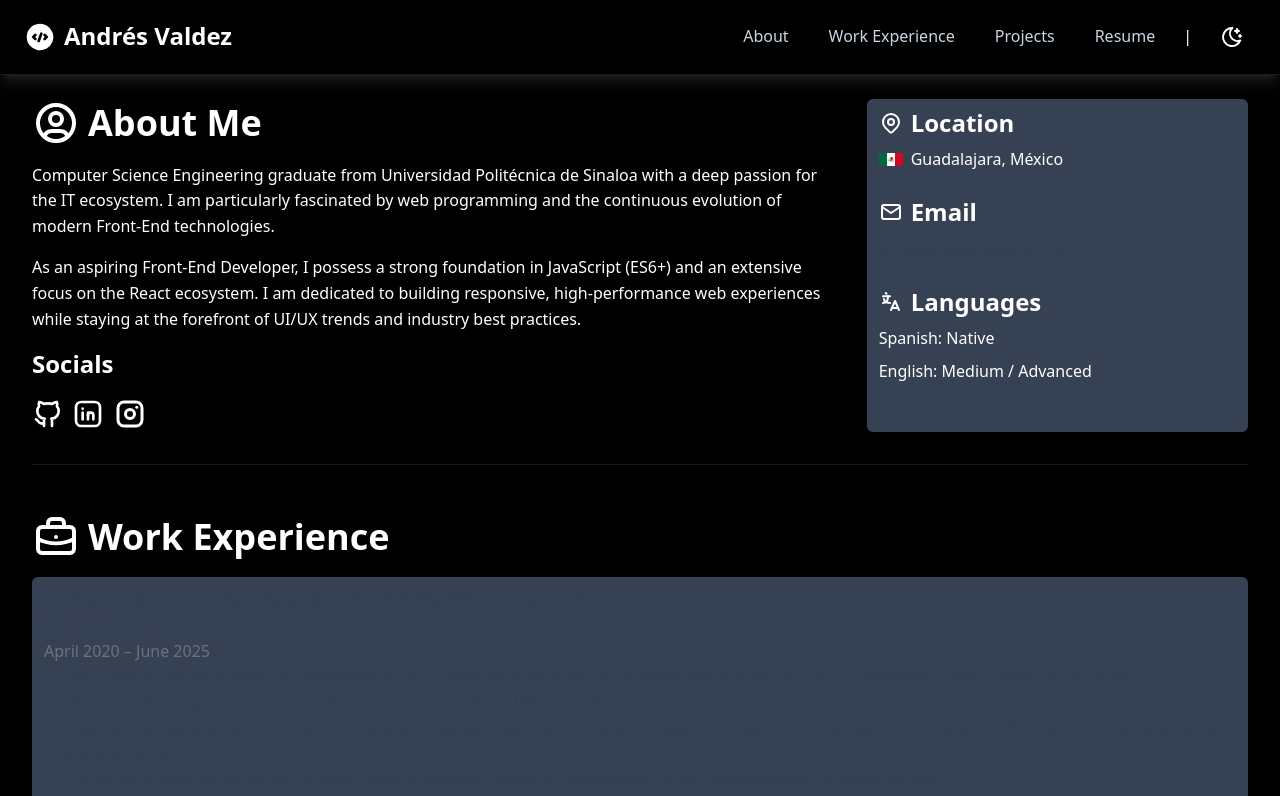
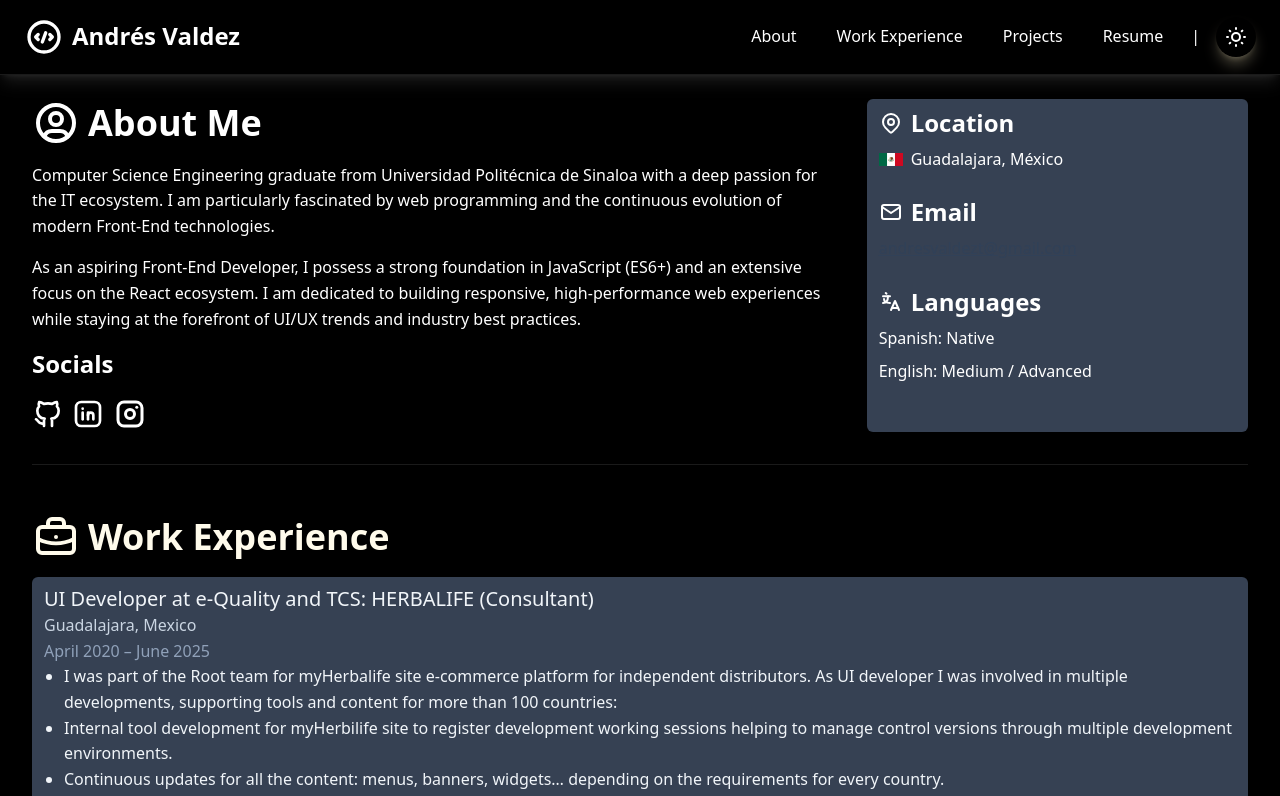
Before and after one commit to andresvaldezt/portfolio-vite-react, a React (Vite) app: page / in a window 1280 px wide. Shown: the top 796 px of the page. Built offline with nearby package versions, Linux system fonts and the light colour scheme.

Commit message:
Theme handling in Header and Home components; update styles for light mode support

```diff
--- a/src/App.jsx
+++ b/src/App.jsx
@@ -9,14 +9,14 @@
 function App() {
 
   return (
-    <>
+    <main className='bg-black light:bg-amber-50'>
       <Header></Header>
       <Routes>
         <Route path="/" element={ <HomePage/> } />
         <Route path='*' element={ <NotFoundPage/> } />
       </Routes>
       <Footer></Footer>
-    </>
+    </main>
   )
 }
 
--- a/src/components/Header.jsx
+++ b/src/components/Header.jsx
@@ -1,26 +1,27 @@
-import { IconCodeCircle2Filled, IconMoonStars } from '@tabler/icons-react';
+import { IconCodeCircle2, IconMoonStars, IconSun  } from '@tabler/icons-react';
+import { useState } from 'react';
 
 export function Header(){
 
     return(
-        <header className="port-header shadow-lg/10 shadow-white">
+        <header className="port-header shadow-lg/10 shadow-white light:shadow-gray-800 text-white light:text-black">
             <div className='flex justify-between items-center px-6 w-full max-w-7xl mx-auto'>
                 <div>
-                    <a href="/" style={{textDecoration: 'none'}}>
-                        <h1 className="port-header-icon text-xl font-semibold" style={{color: 'white'}}>
-                            <IconCodeCircle2Filled />
+                    <a href="/" className='no-underline'>
+                        <h1 className="port-header-icon text-xl font-semibold">
+                            <IconCodeCircle2 stroke={2}/>
                             Andrés Valdez
                         </h1>
                     </a>
                 </div>
                 <div>
-                    <nav className='hidden lg:flex items-center ms-auto'>
+                    <nav className='hidden lg:flex items-center ms-auto no-underline'>
                         <a className='rounded-md px-3 py-2 font-medium hover:bg-gray-700 hover:text-white' href="/">About</a>
                         <a className='rounded-md px-3 py-2 font-medium hover:bg-gray-700 hover:text-white' href="/">Work Experience</a>
                         <a className='rounded-md px-3 py-2 font-medium hover:bg-gray-700 hover:text-white' href="/">Projects</a>
                         <a className='rounded-md px-3 py-2 font-medium hover:bg-gray-700 hover:text-white' href="/">Resume</a>
                         |
-                        <HeaderUserButton></HeaderUserButton>
+                        <ThemeButton></ThemeButton>
                     </nav>
                 </div>
             </div>
@@ -28,11 +29,18 @@
     )
 }
 
-const HeaderUserButton = () => {
+const ThemeButton = () => {
+    const [theme, setTheme] = useState('dark')
+
+    const toggleTheme = () =>{
+        const newTheme = theme === "dark" ? "light" : "dark"
+        setTheme(newTheme)
+        document.documentElement.classList.toggle("light", newTheme === "light")
+    }
 
     return(
-        <button className="dark-mode rounded-md px-3 py-2 font-medium hover:bg-gray-700 hover:text-white'">
-            <IconMoonStars stroke={2} />
+        <button onClick={toggleTheme} className="rounded-full p-2 shadow-lg/30 hover:shadow-lg/50 shadow-amber-100 hover:shadow-amber-400 hover:text-amber-400 light:shadow-gray-400 light:text-black light:hover:shadow-purple-400 cursor-pointer light:hover:text-purple-400 transition-all ease-in-out">
+            {theme === 'dark' ? <IconSun stroke={2} /> : <IconMoonStars stroke={2} />}
         </button>
     )
 }
--- a/src/index.css
+++ b/src/index.css
@@ -1,4 +1,6 @@
 @import "tailwindcss";
+
+@custom-variant light (&:where(.light, .light *));
 
 * {
   box-sizing: border-box;
@@ -32,7 +34,6 @@
 
 body {
   font-family: system-ui;
-  background-color: var(--background);
   color: var(--text-primary);
   min-height: 100vh;
   display: flex;
@@ -42,7 +43,6 @@
 
 .port-header{
   border-bottom: 1px solid var(--border);
-  background: var(--background);
   padding: 1rem 0rem;
   display: flex;
   align-items: center;
@@ -52,7 +52,6 @@
   h2 {
     font-size: 1.25rem;
     font-weight: 700;
-    color: var(--text-primary);
   }
 }
 
@@ -65,9 +64,8 @@
   gap: 0.5rem;
 
   svg {
-    width: 2rem;
-    height: 2rem;
-    color: var(--text-primary);
+    width: 2.5rem;
+    height: 2.5rem;
   }
 }
 
@@ -77,11 +75,8 @@
   display: flex;
 
   a {
-    text-decoration: none;
-    color: var(--text-secondary);
     transition: color 0.2s;
     font-weight: 500;
-
     &:hover, &:focus {
       outline: none;
     }
--- a/src/main.jsx
+++ b/src/main.jsx
@@ -7,7 +7,7 @@
 createRoot(document.getElementById('root')).render(
   <StrictMode>
     <BrowserRouter>
-      <App />
+      <App/>
     </BrowserRouter>
   </StrictMode>,
 )
--- a/src/pages/Home.jsx
+++ b/src/pages/Home.jsx
@@ -3,15 +3,15 @@
 
 export default function HomePage (){
     return (
-    <main className="index-main">
+    <main className="index-main" >
         <div className="flex flex-col gap-12 mx-auto px-4 py-6 sm:px-6 md:px-8 max-w-7xl">
             <section className="port-about flex flex-wrap lg:gap-6 pb-8">
-                <div className="flex-none lg:w-8/12 w-full">
+                <div className="flex-none lg:w-8/12 w-full light:text-black">
                     <h2 className="flex items-center gap-2 text-4xl font-bold mb-4">
                         <IconUserCircle stroke={2} size={48}/>
                         About Me
                     </h2>
-                    <p className='mb-4'>
+                    <p className='mb-4 light:text-black'>
                         Computer Science Engineering graduate from Universidad Politécnica de Sinaloa with a deep passion for the IT ecosystem. I am particularly fascinated by web programming and the continuous evolution of modern Front-End technologies.
                     </p>
                     <p>
@@ -61,16 +61,16 @@
             </section>
             <section className='work-experience'>
                 <header>
-                    <h2 className="flex items-center gap-2 text-4xl font-bold mb-4">
+                    <h2 className="flex items-center gap-2 text-4xl font-bold mb-4 text-amber-50 light:text-gray-700">
                         <IconBriefcase stroke={2} size={48}/>
                         Work Experience
                     </h2>
                 </header>
-                <div className='job grow flex flex-col rounded-md px-3 py-2 mb-6 bg-gray-700'>
-                    <h5 className='font-medium text-lg sm:text-xl dark:text-slate-100 text-slate-700'>UI Developer at e-Quality and TCS: HERBALIFE (Consultant) </h5>
-                    <p className='dark:text-slate-300 text-gray-700'>Guadalajara, Mexico</p>
-                    <p className='dark:text-slate-400 text-gray-500'>April 2020 – June 2025</p>
-                    <ul className='dark:text-slate-100 text-slate-700 list-disc ms-5'>
+                <div className='job grow flex flex-col rounded-md px-3 py-2 mb-6 light:bg-amber-50 bg-gray-700'>
+                    <h5 className='font-medium text-lg sm:text-xl light:text-slate-700 text-slate-100'>UI Developer at e-Quality and TCS: HERBALIFE (Consultant) </h5>
+                    <p className='light:text-gray-700 text-slate-300'>Guadalajara, Mexico</p>
+                    <p className='light:text-gray-500 text-slate-400'>April 2020 – June 2025</p>
+                    <ul className='light:text-slate-700 text-slate-100 list-disc ms-5'>
                         <li>I was part of the Root team for myHerbalife site e-commerce platform for independent distributors. As UI developer I was involved in multiple developments, supporting tools and content for more than 100 countries:</li>
                         <li>Internal tool development for myHerbilife site to register development working sessions helping to manage control versions through multiple development environments.</li>
                         <li>Continuous updates for all the content: menus, banners, widgets… depending on the requirements for every country.</li>
```
